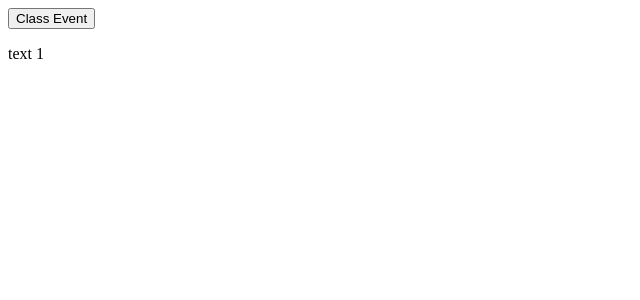
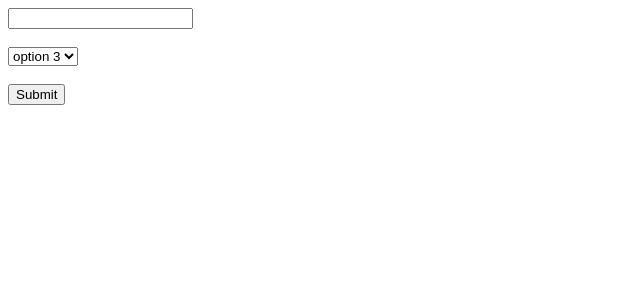
Before and after one commit to MamadTaheri/react-training, a React (Create React App) app: page / in a window 1280 px wide. Shown: the top 300 px of the page, without its empty margins (0-640 px from the left). Built offline with nearby package versions, Linux system fonts and the light colour scheme.

Commit message:
working with forms

```diff
--- a/src/ClassEvent.js
+++ b/src/ClassEvent.js
@@ -1,36 +1,57 @@
-import React, { Component } from 'react'
+import React, { Component } from "react";
 
 class ClassEvent extends Component {
-    constructor(){
-        super()
+  constructor() {
+    super();
     this.state = {
-            paragraph: "text 1"
+      text: "",
+      option: "option3",
+    };
   }
 
-        this.clickHandler = this.clickHandler.bind(this)
+  changeHandler = (event) => {
+    this.setState({
+      text: event.target.value,
+    });
+  };
+
+  selectHandler = event => {
+      this.setState({
+          option: event.target.value
+      })
+    //   console.log(event.target.value);
   }
 
-    clickHandler = () => {
-        this.setState({
-            paragraph: "mamad"
-        })
+  submitHandler = event => {
+      event.preventDefault()
+      console.log(this.state.text)
+      console.log(this.state.option)
   }
 
-    // clickHandler() {
-    //     this.setState({
-    //         paragraph: "text 2"
-    //     })
-    //     console.log(this)
-    // }
+  render() {
+    const {text, option} = this.state;
 
-    render() {
     return (
-            <div>
-                <button onClick={this.clickHandler}>Class Event</button>
-                <p> {this.state.paragraph} </p>
-            </div>
-        )
+      <form onSubmit={this.submitHandler}>
+        <input
+          type="text"
+          value={text}
+          onChange={this.changeHandler}
+        />
+        <br />
+        <br />
+        <select value={option} onChange={this.selectHandler}>
+          <option value="option1">option 1</option>
+          <option value="option2">option 2</option>
+          <option value="option3">option 3</option>
+          <option value="option4">option 4</option>
+        </select>
+        <br />
+        <br />
+        <button type="submit">Submit</button>
+      </form>
+    );
   }
 }
 
-export default ClassEvent
+export default ClassEvent;
```
Also changed, not shown: src/App.js (+5 -3 lines). Lines whose indentation alone changed are shown as unchanged.
